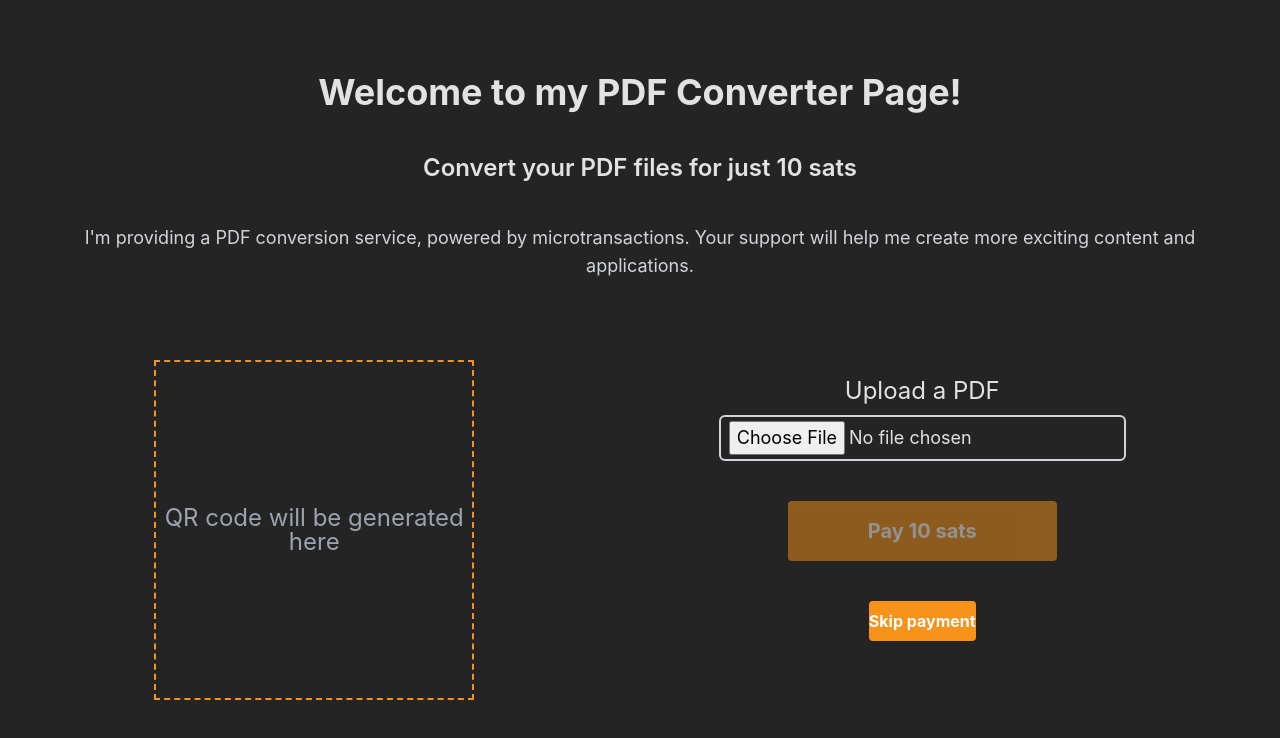
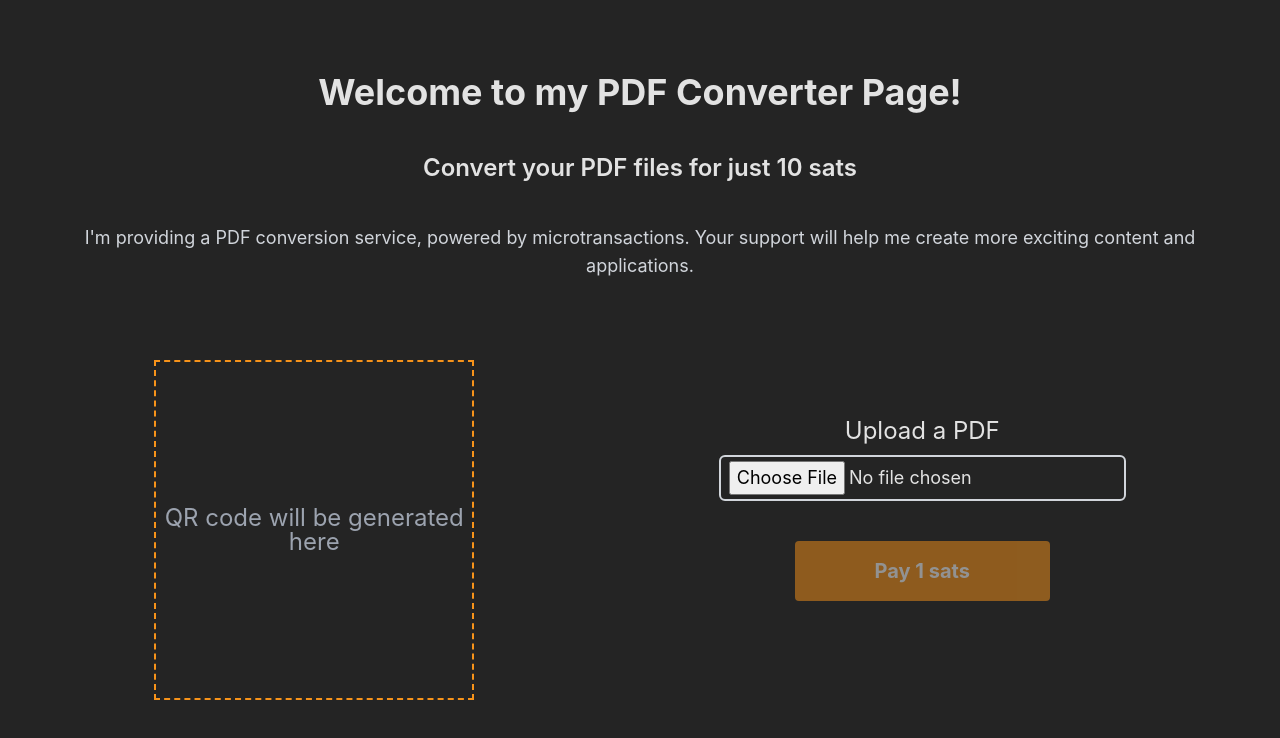
Before and after one commit to camillo-rinaldi/LNbits, a React (Vite) app: page / in a window 1280 px wide. Shown: the top 738 px of the page. Built offline with nearby package versions, Linux system fonts and the light colour scheme; what prettier-plugin-tailwindcss would draw is missing.

Commit message:
add: remove fake btn

```diff
--- a/src/App.tsx
+++ b/src/App.tsx
@@ -10,7 +10,6 @@ import { FileUpload } from "./components/FileUpload";
 import { processPDF } from "./services/pdf-converter-service";
 
 function App() {
-  const [inputValue, setInputValue] = useState(10);
   const [qrCodeValue, setQrCodeValue] = useState("");
   const [isLoading, setIsLoading] = useState(false);
   const [paymentHash, setPaymentHash] = useState("");
@@ -22,7 +21,6 @@ function App() {
   };
 
   const handlePaymentSuccess = async () => {
-    console.log(uploadedFile);
     if (uploadedFile) {
       const uploadFileName = `${uploadedFile.name.replace(
         ".pdf",
@@ -62,21 +60,15 @@ function App() {
             <QRTag value={qrCodeValue} logoImage={btcln} />
             <div className={"flex flex-col items-center"}>
               <FileUpload onFileUpload={handleFileUpload} />
-              <input
-                type="hidden"
-                value={inputValue}
-                readOnly
-                className="hidden"
-              />
               <Button
                 className={"mt-10 px-20 py-4 text-xl"}
-                disabled={isLoading || inputValue <= 0 || !uploadedFile}
+                disabled={isLoading || !uploadedFile}
                 onClick={async () => {
                   setIsLoading(true);
                   try {
                     const response = await createInvoice({
                       memo: "PDF conversion",
-                      amount: inputValue,
+                      amount: 1,
                     });
                     setQrCodeValue(response["payment_request"]);
                     setPaymentHash(response["payment_hash"]);
@@ -87,10 +79,7 @@ function App() {
                   }
                 }}
               >
-                {isLoading ? <Spinner /> : "Pay 10 sats"}
-              </Button>
-              <Button className={"mt-10"} onClick={handlePaymentSuccess}>
-                Skip payment
+                {isLoading ? <Spinner /> : "Pay 1 sats"}
               </Button>
             </div>
           </div>
--- a/src/components/FileUpload.tsx
+++ b/src/components/FileUpload.tsx
@@ -12,8 +12,13 @@ export function FileUpload({ onFileUpload }: FileUploadProps) {
     if (fileList && fileList.length > 0) {
       const file = fileList[0];
       if (file.type === "application/pdf") {
-        setFile(file);
-        onFileUpload(file);
+        if (file.size <= 3 * 1024 * 1024) {
+          setFile(file);
+          onFileUpload(file);
+        } else {
+          alert("Please upload a PDF file smaller than 3 MB.");
+          e.target.value = "";
+        }
       } else {
         alert("Please upload a PDF file.");
         e.target.value = "";
```
